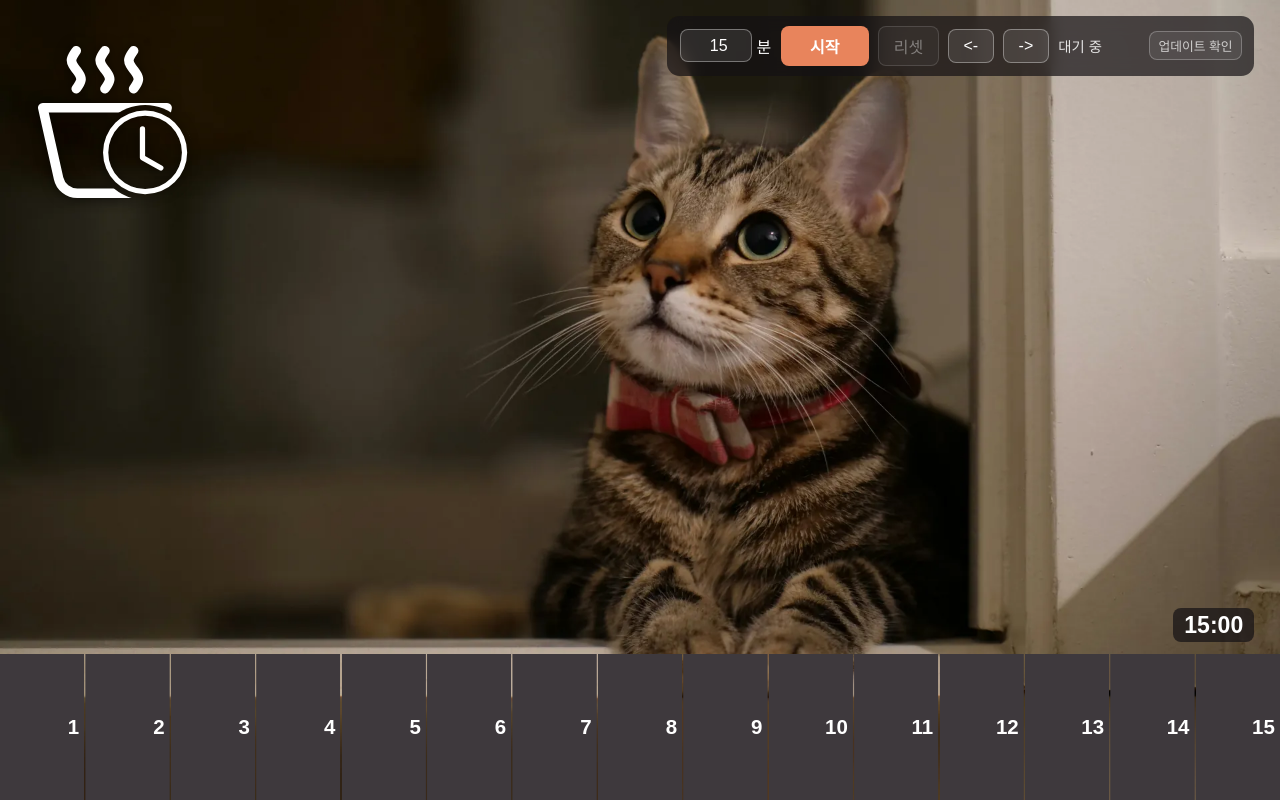
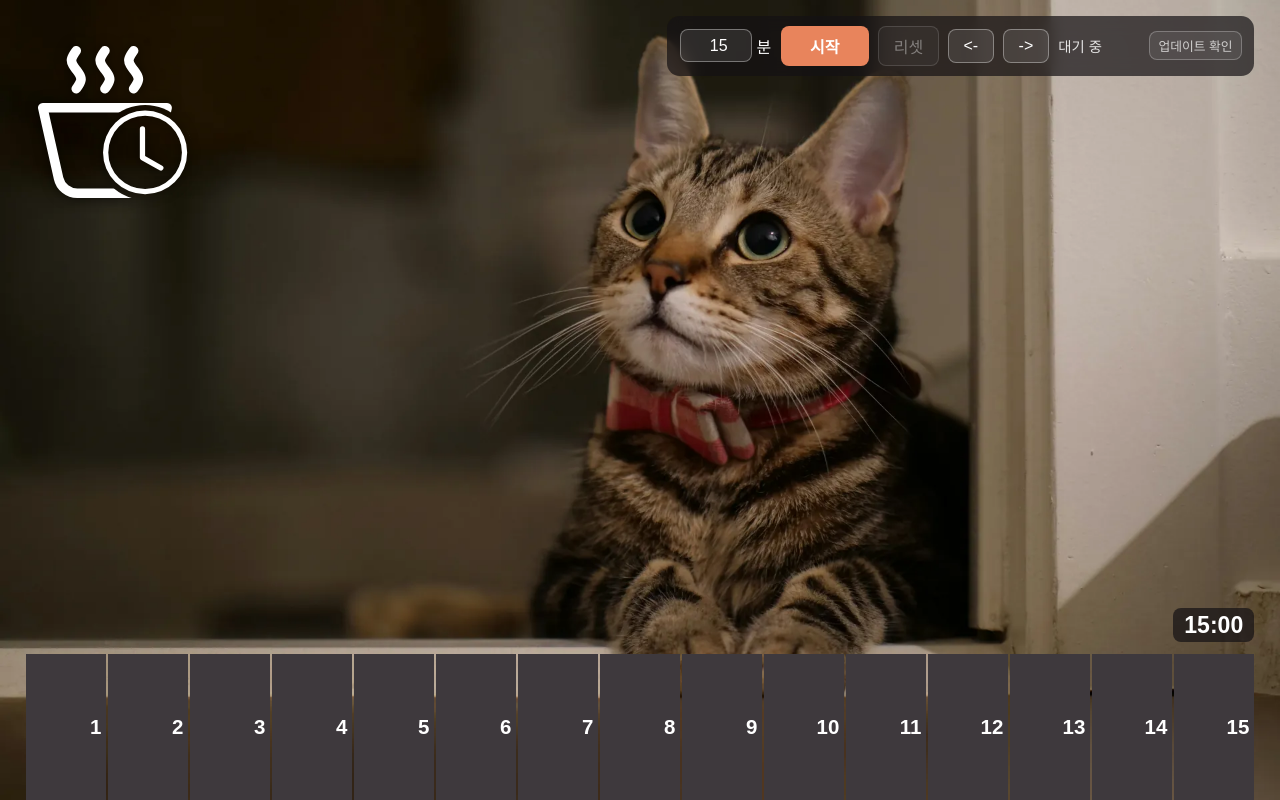
Before and after one commit to sungback/cat_timer2, a website built with Vite: page index.html in a window 1280 px wide. Built offline with nearby package versions, Linux system fonts and the light colour scheme.

Commit message:
하단 블록 줄 좌우 여백 추가(2vw), 버전 0.1.4
Co-Authored-By: Claude Sonnet 5.5 <noreply@anthropic.com>

```diff
--- a/package.json
+++ b/package.json
@@ -1,7 +1,7 @@
 {
   "name": "cat-timer",
   "private": true,
-  "version": "0.1.3",
+  "version": "0.1.4",
   "type": "module",
   "scripts": {
     "dev": "vite",
--- a/src-tauri/Cargo.toml
+++ b/src-tauri/Cargo.toml
@@ -1,6 +1,6 @@
 [package]
 name = "cat-timer2"
-version = "0.1.3"
+version = "0.1.4"
 description = "고양이 사진과 함께 보는 시각 타이머"
 authors = ["sungback"]
 license = "MIT"
--- a/src/style.css
+++ b/src/style.css
@@ -171,9 +171,10 @@ body {
 /* 하단에 분 수만큼의 블록(1블록 = 1분)이 왼쪽부터 순서대로 사라진다. 원본은 숫자 1~15 블록 15개. */
 .blocks {
   position: fixed;
-  right: 0;
+  /* 좌우에 조금 여백을 두고 가운데 정렬한다. 남은 시간 표시·컨트롤 패널의 오른쪽 여백(2vw)과 맞춘다. */
+  right: 2vw;
   bottom: 0;
-  left: 0;
+  left: 2vw;
   height: var(--blocks-height);
   display: grid;
   grid-template-columns: repeat(var(--block-count, 15), 1fr);
```
Also changed, not shown: 2 other files.
